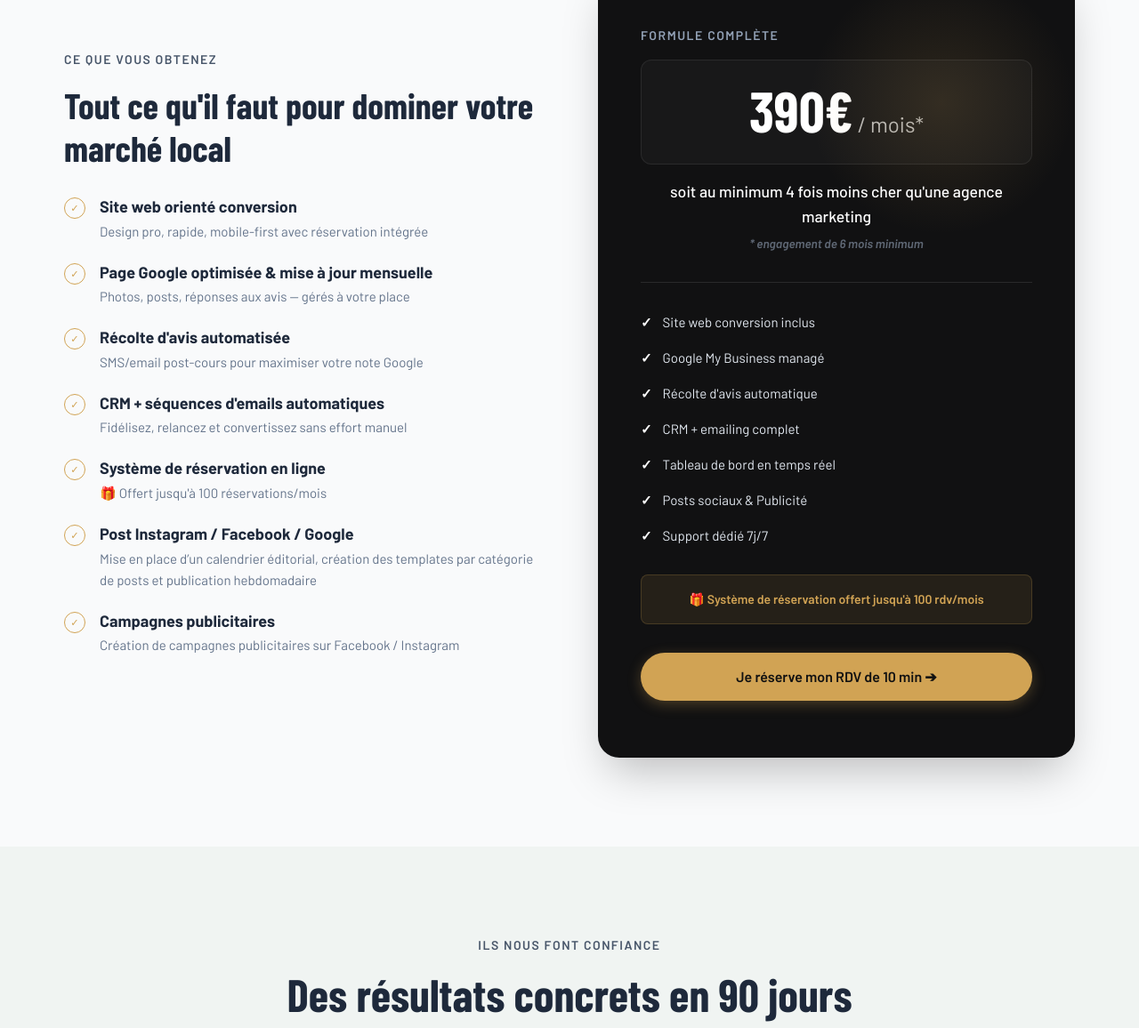
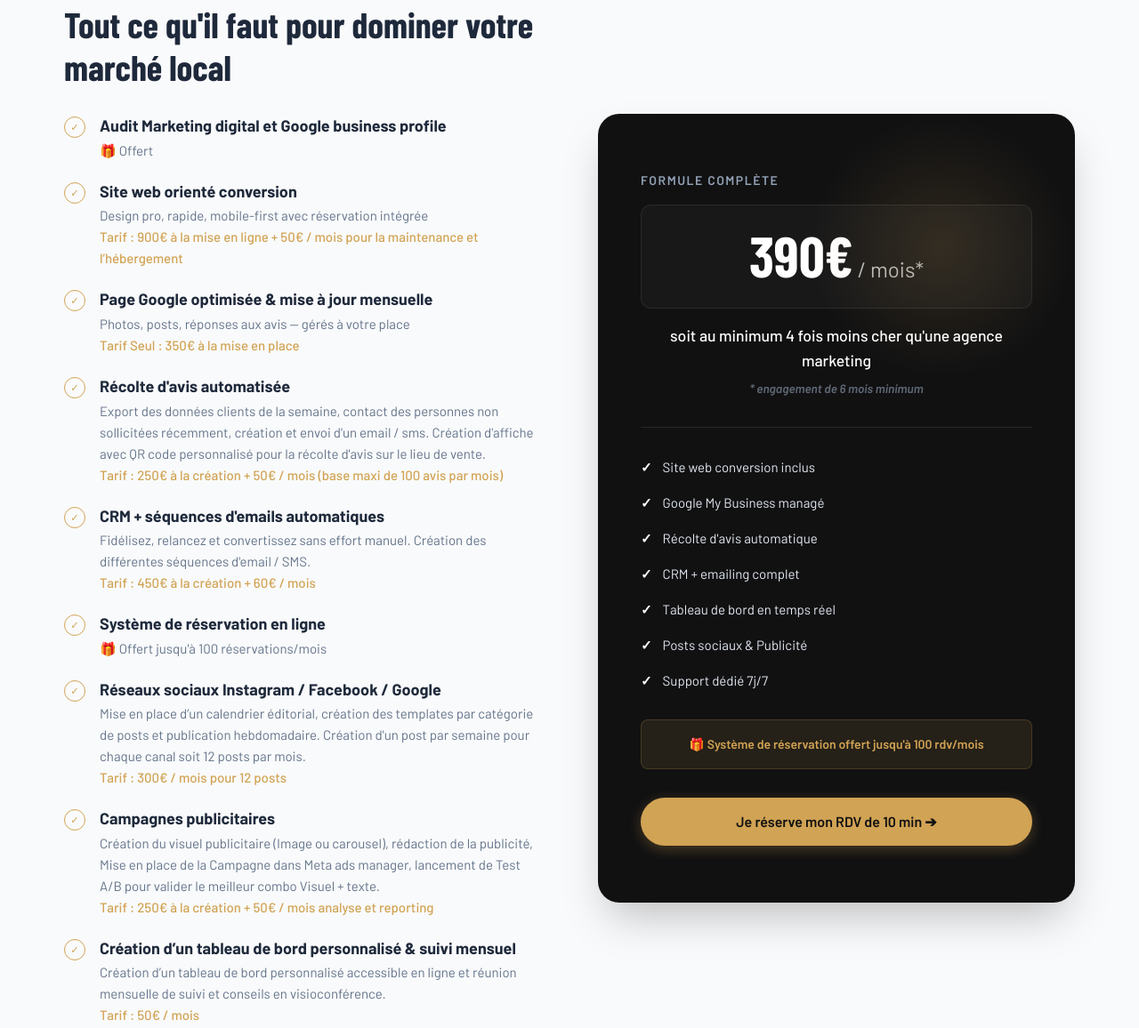
Before and after one commit to Fitchcat/landing-prospection-dynamique, a plain HTML site: page index.html in a window 1280 px wide. Shown: the part 2969-4125 px from the top of the page at 89% size. Drawn offline with nearby package versions, Linux system fonts and the light colour scheme; a web font is replaced by a local one.

Commit message:
Mise à jour des tarifs et descriptions dans la section Offre

```diff
--- a/index.html
+++ b/index.html
@@ -202,29 +202,40 @@
                     <li class="feature-item">
                         <div class="feature-icon">✓</div>
                         <div class="feature-text">
+                            <h4>Audit Marketing digital et Google business profile</h4>
+                            <p>🎁 Offert</p>
+                        </div>
+                    </li>
+                    <li class="feature-item">
+                        <div class="feature-icon">✓</div>
+                        <div class="feature-text">
                             <h4>Site web orienté conversion</h4>
-                            <p>Design pro, rapide, mobile-first avec réservation intégrée</p>
+                            <p>Design pro, rapide, mobile-first avec réservation intégrée<br>
+                            <span style="font-weight: 500; color: var(--theme-primary);">Tarif : 900€ à la mise en ligne + 50€ / mois pour la maintenance et l’hébergement</span></p>
                         </div>
                     </li>
                     <li class="feature-item">
                         <div class="feature-icon">✓</div>
                         <div class="feature-text">
                             <h4>Page Google optimisée & mise à jour mensuelle</h4>
-                            <p>Photos, posts, réponses aux avis — gérés à votre place</p>
+                            <p>Photos, posts, réponses aux avis — gérés à votre place<br>
+                            <span style="font-weight: 500; color: var(--theme-primary);">Tarif Seul : 350€ à la mise en place</span></p>
                         </div>
                     </li>
                     <li class="feature-item">
                         <div class="feature-icon">✓</div>
                         <div class="feature-text">
                             <h4>Récolte d'avis automatisée</h4>
-                            <p>SMS/email post-cours pour maximiser votre note Google</p>
+                            <p>Export des données clients de la semaine, contact des personnes non sollicitées récemment, création et envoi d'un email / sms. Création d'affiche avec QR code personnalisé pour la récolte d'avis sur le lieu de vente.<br>
+                            <span style="font-weight: 500; color: var(--theme-primary);">Tarif : 250€ à la création + 50€ / mois (base maxi de 100 avis par mois)</span></p>
                         </div>
                     </li>
                     <li class="feature-item">
                         <div class="feature-icon">✓</div>
                         <div class="feature-text">
                             <h4>CRM + séquences d'emails automatiques</h4>
-                            <p>Fidélisez, relancez et convertissez sans effort manuel</p>
+                            <p>Fidélisez, relancez et convertissez sans effort manuel. Création des différentes séquences d'email / SMS.<br>
+                            <span style="font-weight: 500; color: var(--theme-primary);">Tarif : 450€ à la création + 60€ / mois</span></p>
                         </div>
                     </li>
                     <li class="feature-item">
@@ -237,15 +248,25 @@
                     <li class="feature-item">
                         <div class="feature-icon">✓</div>
                         <div class="feature-text">
-                            <h4>Post Instagram / Facebook / Google</h4>
-                            <p>Mise en place d’un calendrier éditorial, création des templates par catégorie de posts et publication hebdomadaire</p>
+                            <h4>Réseaux sociaux Instagram / Facebook / Google</h4>
+                            <p>Mise en place d’un calendrier éditorial, création des templates par catégorie de posts et publication hebdomadaire. Création d'un post par semaine pour chaque canal soit 12 posts par mois.<br>
+                            <span style="font-weight: 500; color: var(--theme-primary);">Tarif : 300€ / mois pour 12 posts</span></p>
                         </div>
                     </li>
                     <li class="feature-item">
                         <div class="feature-icon">✓</div>
                         <div class="feature-text">
                             <h4>Campagnes publicitaires</h4>
-                            <p>Création de campagnes publicitaires sur Facebook / Instagram</p>
+                            <p>Création du visuel publicitaire (Image ou carousel), rédaction de la publicité, Mise en place de la Campagne dans Meta ads manager, lancement de Test A/B pour valider le meilleur combo Visuel + texte.<br>
+                            <span style="font-weight: 500; color: var(--theme-primary);">Tarif : 250€ à la création + 50€ / mois analyse et reporting</span></p>
+                        </div>
+                    </li>
+                    <li class="feature-item">
+                        <div class="feature-icon">✓</div>
+                        <div class="feature-text">
+                            <h4>Création d’un tableau de bord personnalisé & suivi mensuel</h4>
+                            <p>Création d’un tableau de bord personnalisé accessible en ligne et réunion mensuelle de suivi et conseils en visioconférence.<br>
+                            <span style="font-weight: 500; color: var(--theme-primary);">Tarif : 50€ / mois</span></p>
                         </div>
                     </li>
                 </ul>
```
